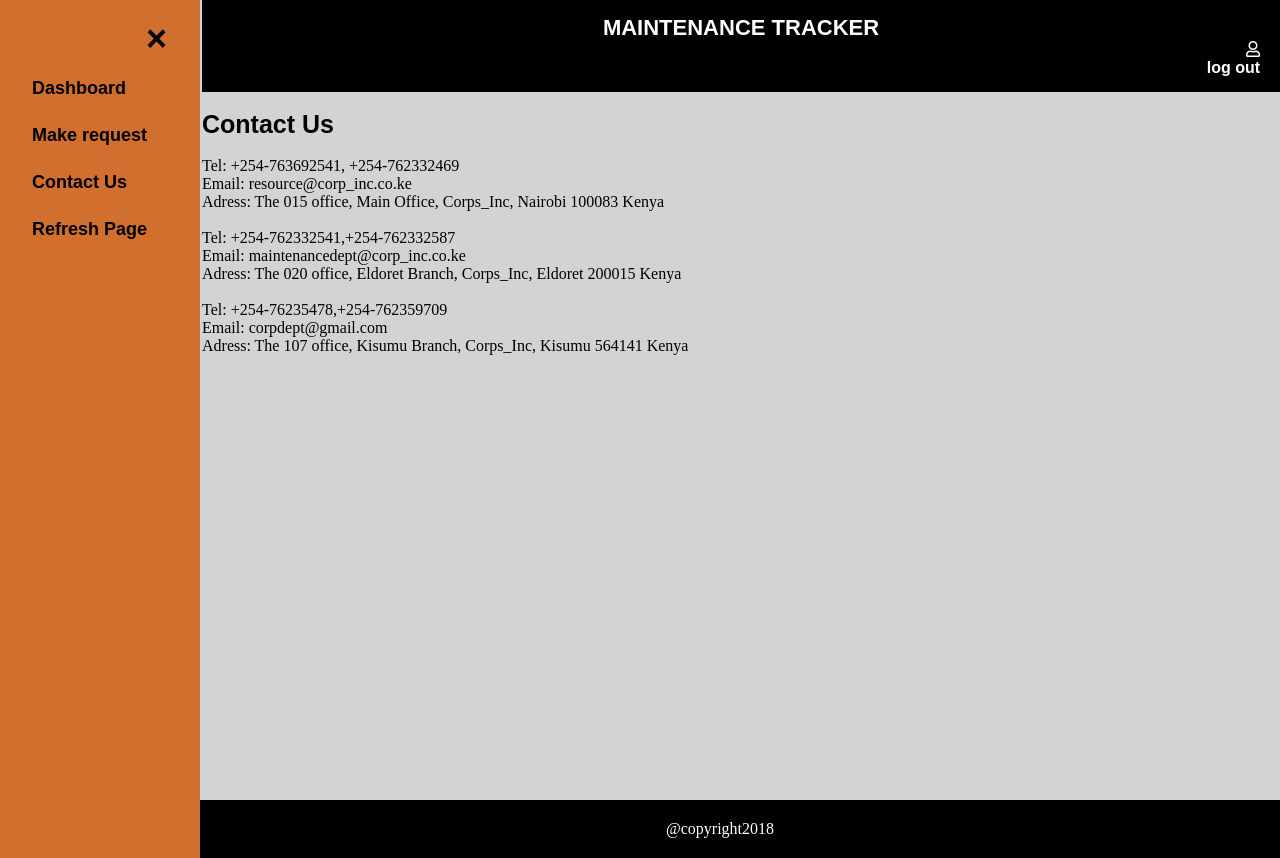
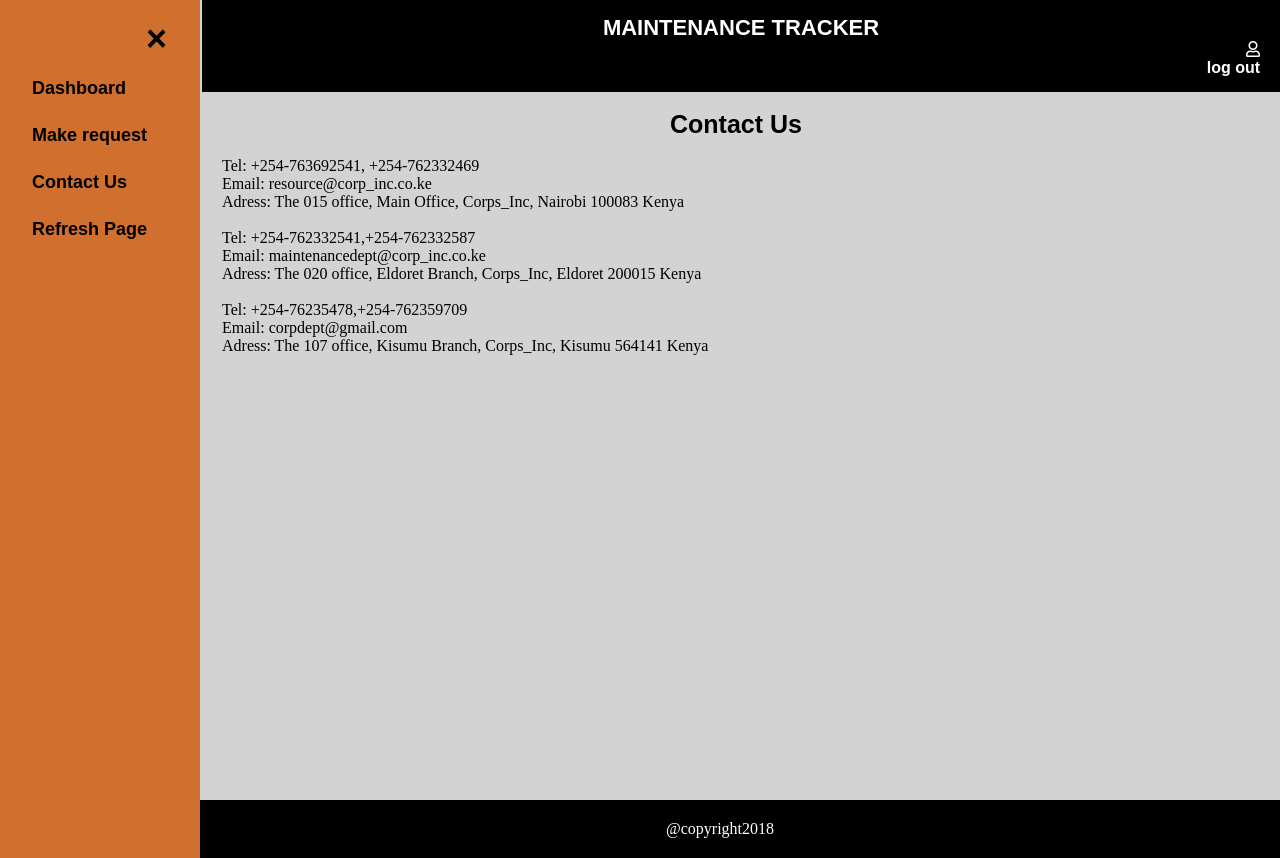
Before and after one commit to janetnim/Maintenance-Tracker-2, a PHP site: page /UI/templates/user_contact.html in a window 1280 px wide. Run offline with PHP 8.4, Linux system fonts and the light colour scheme; some libraries are stand-ins or nearby versions.

Commit message:
add margin to pages

```diff
--- a/UI/templates/admin_contact.html
+++ b/UI/templates/admin_contact.html
@@ -37,7 +37,9 @@
 			</div>
 			<br>
 			<section id = "main_section">
-				<h1>Contact Us</h1>
+				<center>
+					<h1>Contact Us</h1>
+				</center>
 					<br>
 					    Tel: +254-763692541, +254-762332469
 					    <br>
--- a/UI/templates/admin_homepage.html
+++ b/UI/templates/admin_homepage.html
@@ -41,7 +41,8 @@
 						<input type="text" placeholder="Type Request Id here..." maxlength="50" id="search_bar">
 						<button type="submit" value="Search" id="submit" onclick="admin_search_req()">Search</button>
 				</div>
-				<div id="butt_on">
+				<br>
+				<div id="filter_buttons">
 					<a href="admin_approve.html" id="filter_button" class="button">Approved Requests</a>
 					<a href="admin_reject.html" id="filter_button" class="button">Rejected Requests</a>
 					<a href="admin_resolve.html" id="filter_button" class="button">Resolved Requests</a>
--- a/UI/templates/make_req.html
+++ b/UI/templates/make_req.html
@@ -38,7 +38,9 @@
 					</div>
 				</header>
 				<br>
-				<h4>Create a Repair/Maintenance Request</h4><br>
+				<center>
+				<h4>Create a Repair/Maintenance Request</h4>
+				</center><br>
 				<div class="form">
 					<form class="make_req-form" class="make_req-form" method="post" enctype="multipart/formdata" onsubmit="return makereq(this);">
 					<p id="err-message"></p>
@@ -47,7 +49,7 @@
 					<input type="text" name="request" placeholder="Enter your request"/>
 					<label>Department</label>
 					<input type="text" name="department" placeholder="Enter your department"/>
-					<button class="button" type="button" id="cancel_button" value="Submit">Submit</button>
+					<button class="button" type="submit" id="cancel_button" value="Submit">Submit</button>
 					<a href="make_req.html" class="button" id="cancel_button">Cancel</a>
 					</form>
 				</div>
--- a/UI/templates/user_contact.html
+++ b/UI/templates/user_contact.html
@@ -38,7 +38,10 @@
 					</div>
 				</header>
 				<br>
+				<div id="body_text">
+					<center>
 					<h1>Contact Us</h1>
+					</center>
 						<br>
 						    Tel: +254-763692541, +254-762332469
 						    <br>
@@ -64,6 +67,7 @@
 	                        Adress: The 107 office, Kisumu Branch, Corps_Inc, Kisumu 564141 Kenya
 						<br>
 						</p>
+					</div>
 			</section>
 		</div>
 		<footer id = "the_footer">
--- a/UI/templates/user_homepage.css
+++ b/UI/templates/user_homepage.css
@@ -57,6 +57,12 @@ abt_btn.h2{
 }
 #requests{
 	width: 100%;
+}
+#body_text{
+	margin-left: 20px;
+}
+#filter_buttons{
+	margin-left: 130px;
 }
 #text{
 	float: right;
--- a/index.html
+++ b/index.html
@@ -6,7 +6,7 @@
 	<link rel="stylesheet" type="text/css" href="UI/templates/user_homepage.css">
 	<link rel="stylesheet" type="text/css" href="user.css">
 </head>
-<body background="blue_background.jpg">
+<body background="UI/../../blue_background.jpg">
 	<div class="Company-info">
 	<h1>Corps_Inc Maintenace Tracker</h1>
 	<h2>We offer efficient means for your requests</h2>
```
